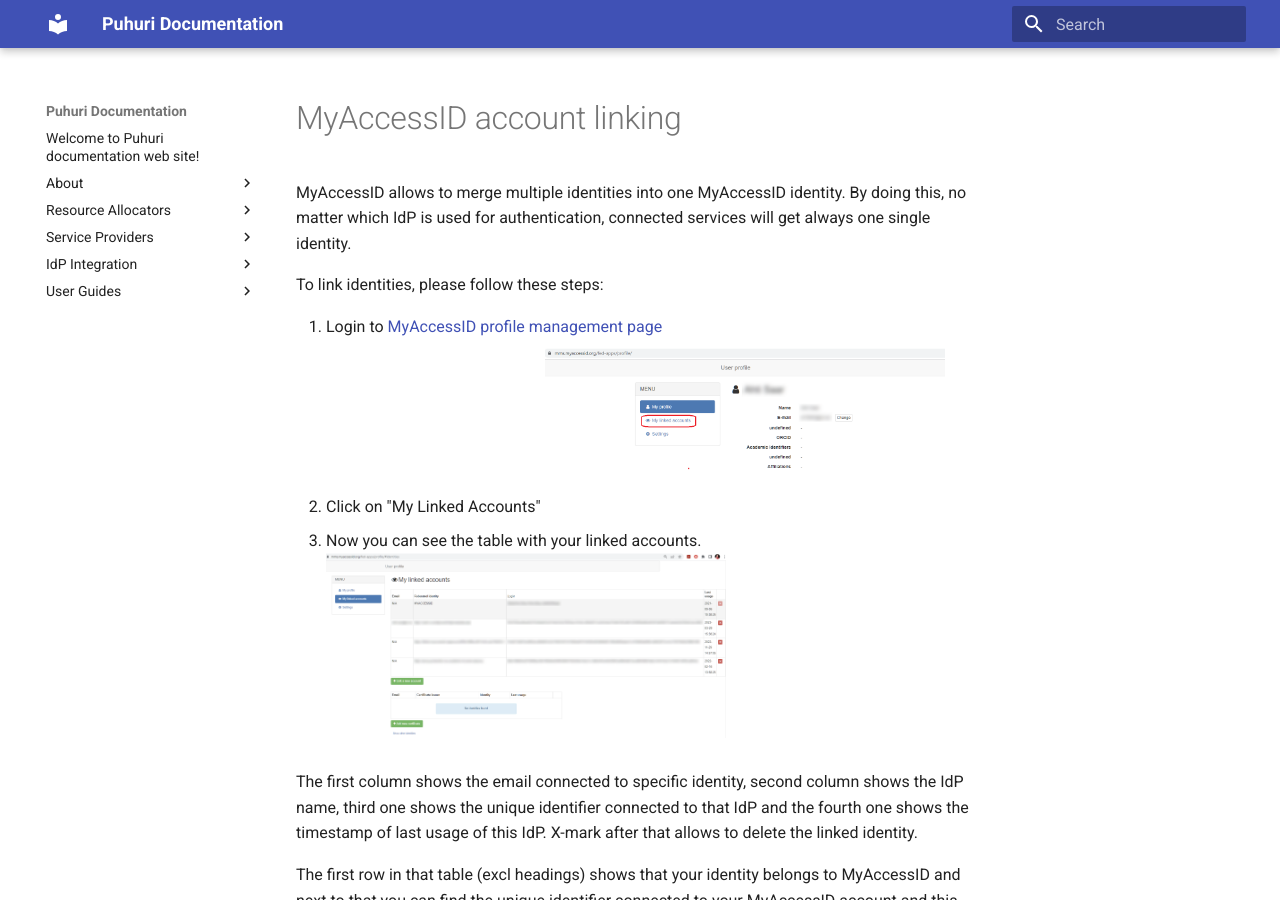
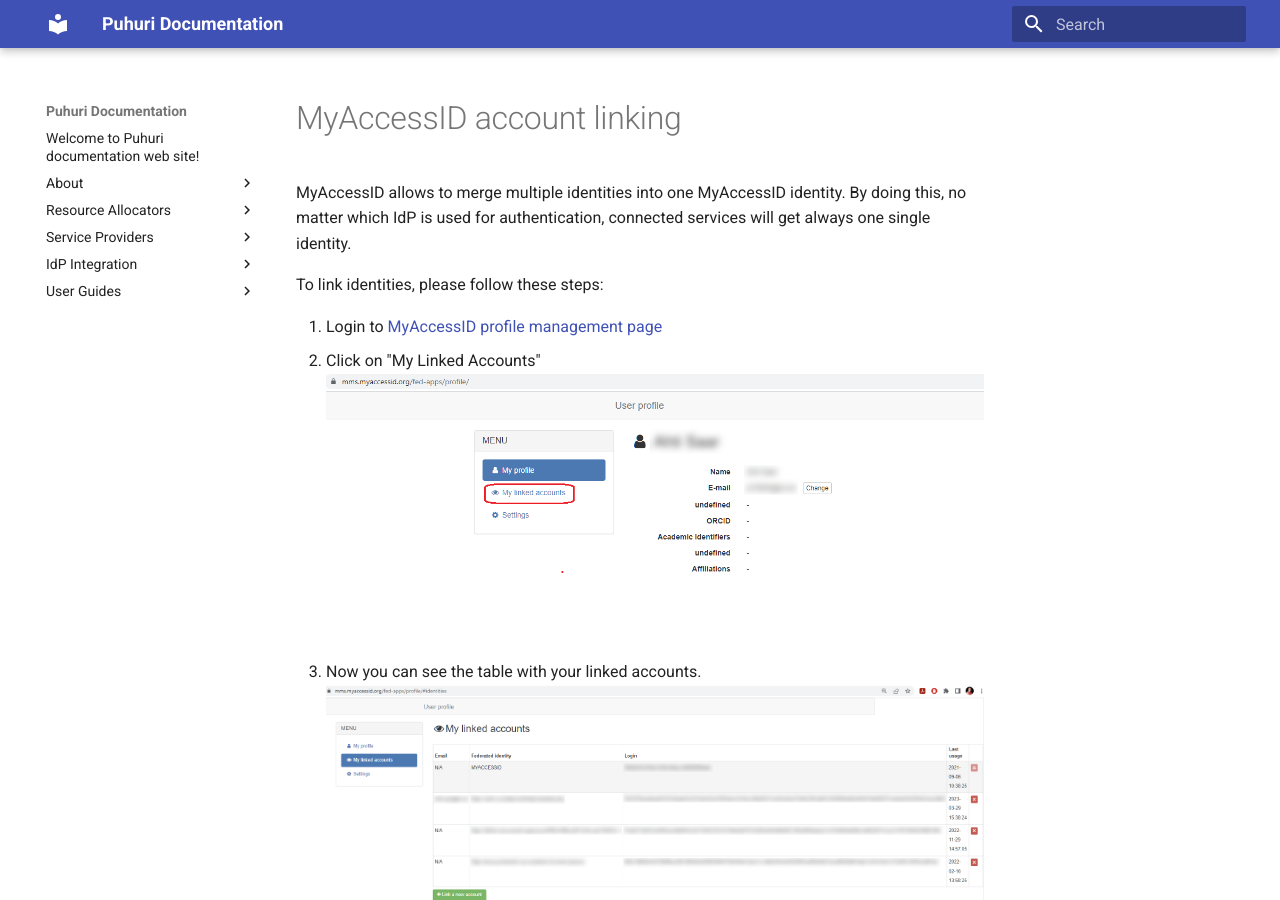
Before and after one commit to neicnordic/puhuri-web, an MkDocs documentation site: the page built from docs/user_guides/myaccessid_account_linking.md, in a window 1280 px wide and 900 px high. Built offline with MkDocs 1.6.1 and Material for MkDocs 9.7.7, drawn with Linux system fonts in a browser that asks for light colours.

Commit message:
Formatting myaccessid_account_linking.md

```diff
--- a/docs/user_guides/myaccessid_account_linking.md
+++ b/docs/user_guides/myaccessid_account_linking.md
@@ -6,10 +6,10 @@ To link identities, please follow these steps:
 
 1. Login to [MyAccessID profile management page](https://mms.myaccessid.org/fed-apps/profile/)
 2. Click on "My Linked Accounts"
-   ![Profile page](../assets/Profile1.png){ width="400" }
+   ![Profile page](../assets/Profile1.png)
 
 3. Now you can see the table with your linked accounts.
-   ![Linked accounts page](../assets/Linked_accounts1.png){ width="400" }
+   ![Linked accounts page](../assets/Linked_accounts1.png)
 
 The first column shows the email connected to specific identity, second column shows the IdP name, third one shows the unique identifier connected to that IdP and the fourth one shows the timestamp of last usage of this IdP. X-mark after that allows to delete the linked identity.
 
@@ -18,7 +18,7 @@ The row after that contains your current home organization (IdP) information.
 
 To add more linked identities, please click on "Link a New Account" and follow the on-screen process as you normally do, when you login with MyAccessID, but this time choose some other Identity Provider. It could be some other academic institution or eIDAS option.
 
-   ![Linked accounts page with marker](../assets/Linked_accounts.png){ width="400" }
-   ![MyAccessID login](../assets/MyAccessID%20login.PNG){ width="400" }
+   ![Linked accounts page with marker](../assets/Linked_accounts.png)
+   ![MyAccessID login](../assets/MyAccessID%20login.PNG)
 
 When everything is correct, then you will see a message on a green background that your identities are successfully linked.
```
